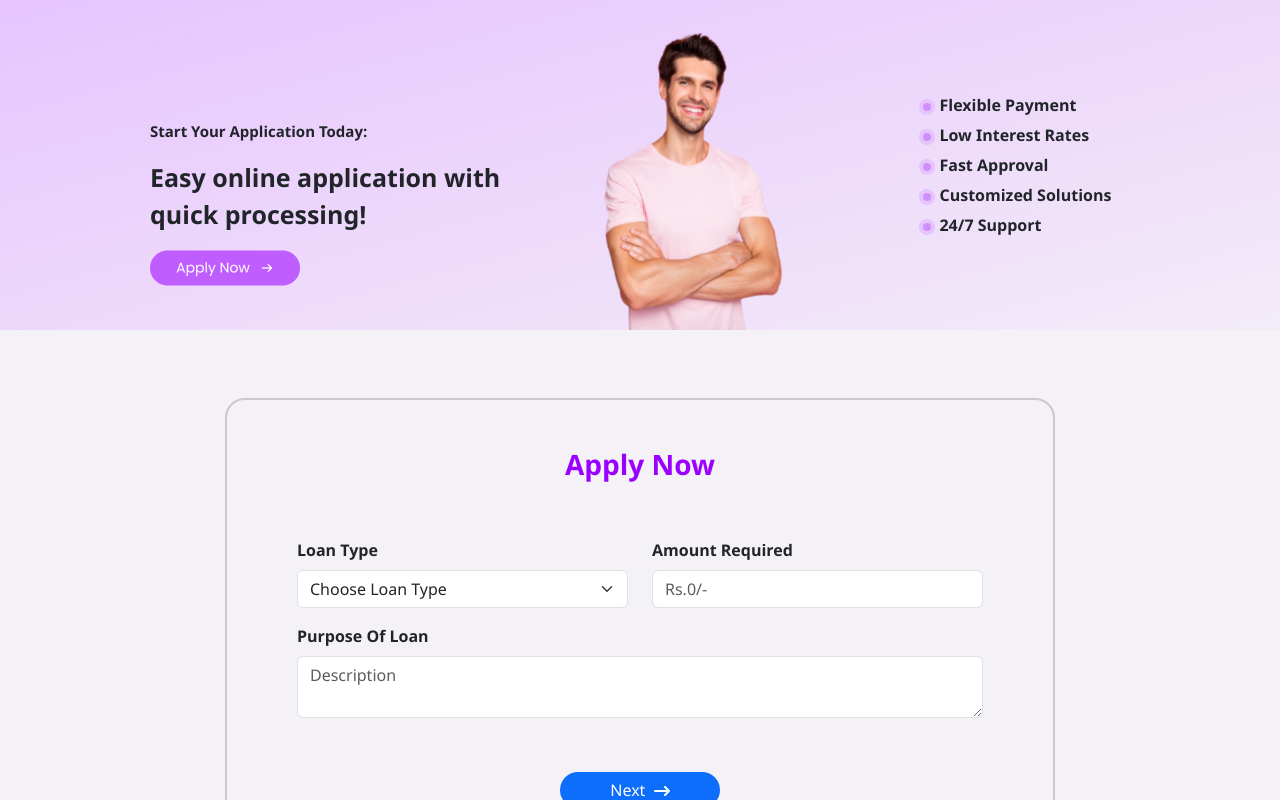
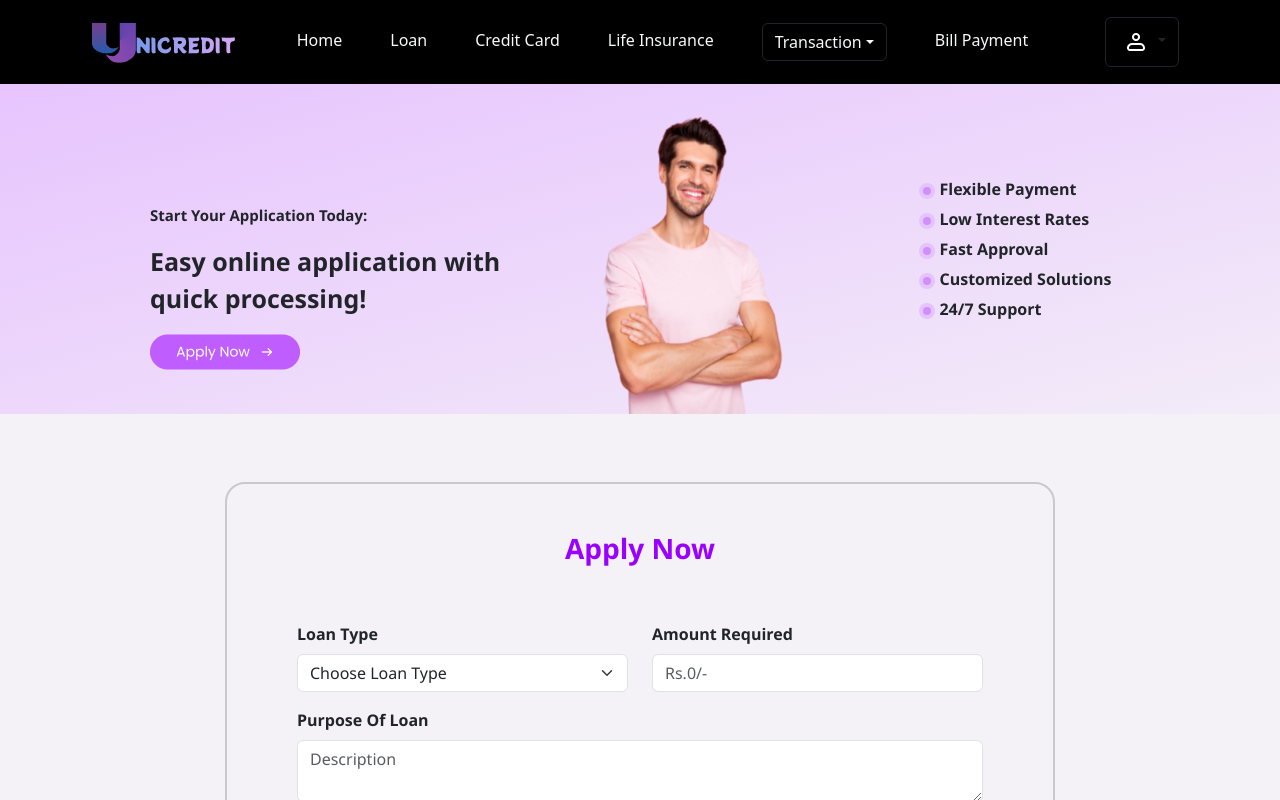
Before and after one commit to srishticampus/Banking-App-ChristNagar, a React (Create React App) app in the folder client/: page /bank_app/user/applyloan in a window 1280 px wide. Shown: the top 800 px of the page. Built offline with nearby package versions, Linux system fonts and the light colour scheme; no server answers; sample sign-in values are in the browser's storage.

Commit message:
loan apply completed

```diff
--- a/client/src/Components/CustomerLoan/CustomerApplyLoan.js
+++ b/client/src/Components/CustomerLoan/CustomerApplyLoan.js
@@ -44,6 +44,7 @@ function CustomerApplyLoan() {
 
   return (
     <div>
+    <UserNavbar/>
       <div className="custloanapplysection1">
         <div className="custloanapplysection1pt1">
           <div className="row">
--- a/client/src/Components/CustomerLoan/CustomerLoanEmployeDetails.js
+++ b/client/src/Components/CustomerLoan/CustomerLoanEmployeDetails.js
@@ -3,6 +3,7 @@ import { Container, Row, Col, Card } from "react-bootstrap";
 import { MdOutlineFileUpload } from "react-icons/md";
 import { useLocation } from "react-router-dom";
 import axiosMultipartInstance from "../../apis/axiosMultipartInstance";
+import UserNavbar from "../User/UserNavbar";
 
 function CustomerLoanEmployeDetails() {
   const location = useLocation();
@@ -92,6 +93,7 @@ function CustomerLoanEmployeDetails() {
 
   return (
     <div>
+    <UserNavbar/>
       <div className="CustLoanEmplDetails">
         <Container>
           <Row className="justify-content-center">
--- a/client/src/Components/CustomerLoan/CustomerLoanIdentity.js
+++ b/client/src/Components/CustomerLoan/CustomerLoanIdentity.js
@@ -3,6 +3,7 @@ import { Container, Row, Col, Card } from "react-bootstrap";
 import { MdOutlineFileUpload } from "react-icons/md";
 import { FaLongArrowAltRight } from "react-icons/fa";
 import { useLocation, useNavigate } from "react-router-dom";
+import UserNavbar from "../User/UserNavbar";
 
 function CustomerLoanIdentity() {
   const [form, setForm] = useState({
@@ -97,6 +98,7 @@ function CustomerLoanIdentity() {
 
   return (
     <div className="CustLoanIdentity">
+    <UserNavbar/>
       <Container>
         <Row className="justify-content-center">
           <Col md={8} className="text-center">
--- a/client/src/Components/CustomerLoan/CustomerLoanpersonDetail.js
+++ b/client/src/Components/CustomerLoan/CustomerLoanpersonDetail.js
@@ -37,6 +37,7 @@ function CustomerLoanpersonDetail() {
 
 return (
     <div className="CustLoanPersonalDetails">
+    <UserNavbar/>
       {/* Progress Bar */}
       <Container>
         <Row className="justify-content-center">
```
